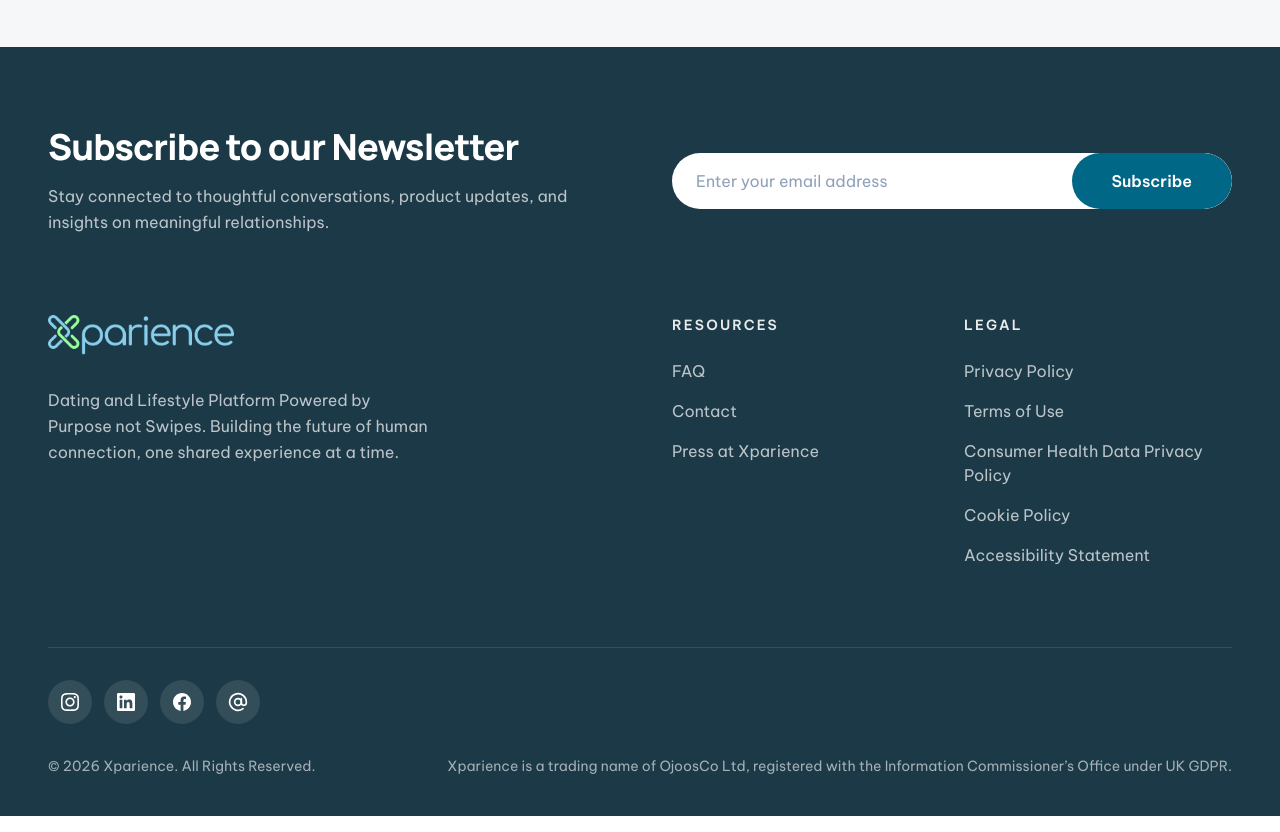
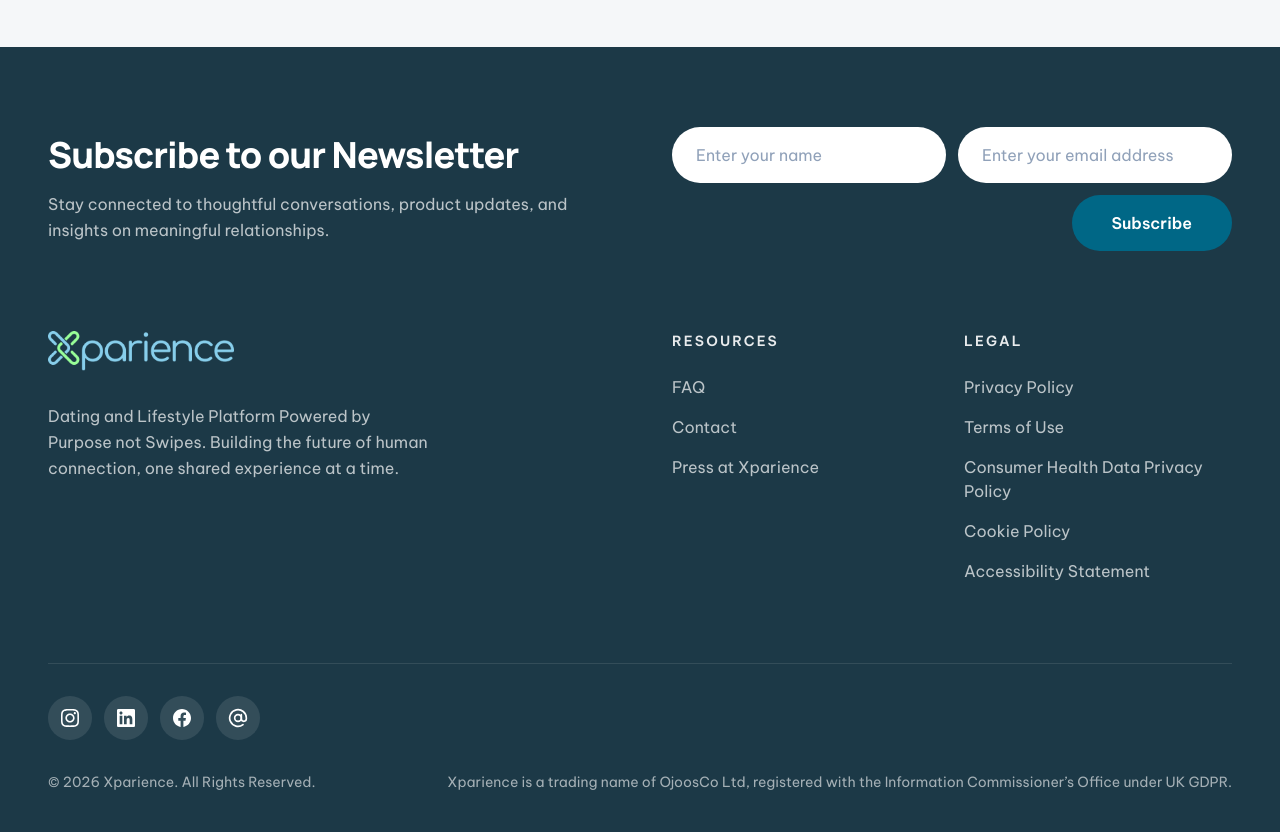
Before and after one commit to OjoosCo-Ltd/Xparience-Web, a Next.js app: page /support in a window 1280 px wide. Shown: the part 5060-5892 px from the top of the page. Built offline with nearby package versions, Linux system fonts and the light colour scheme; no server answers.

Commit message:
feat: add name field to newsletter and waitlist forms

```diff
--- a/components/pages/blog/dispatch-cta.tsx
+++ b/components/pages/blog/dispatch-cta.tsx
@@ -35,9 +35,18 @@
           </p>
 
           <form
-            className="mx-auto mt-10 flex max-w-lg flex-col gap-3 sm:flex-row"
+            className="mx-auto mt-10 flex max-w-lg flex-col gap-3"
             onSubmit={handleSubmit}
           >
+            <input
+              name="name"
+              type="text"
+              required
+              placeholder="Your name"
+              aria-label="Your name"
+              className="w-full rounded-full bg-white px-6 py-4 text-base text-slate-700 shadow-sm placeholder:text-slate-400 focus:outline-none focus:ring-2 focus:ring-brand/40"
+            />
+            <div className="flex flex-col gap-3 sm:flex-row">
               <input
                 name="email"
                 type="email"
@@ -53,6 +62,7 @@
               >
                 {status === "submitting" ? "Sending…" : "Subscribe"}
               </button>
+            </div>
           </form>
           {status === "success" ? (
             <p className="mt-4 text-sm font-semibold text-[#1f4f63]">
--- a/components/pages/home/waitlist-section.tsx
+++ b/components/pages/home/waitlist-section.tsx
@@ -25,15 +25,22 @@
               the first to try it.
             </p>
 
-            <form
-              className="mt-10 flex flex-col gap-4 sm:flex-row"
-              onSubmit={handleSubmit}
-            >
+            <form className="mt-10 flex flex-col gap-4" onSubmit={handleSubmit}>
+              <input
+                name="name"
+                type="text"
+                required
+                placeholder="Enter your name"
+                aria-label="Your name"
+                className="w-full max-w-105 rounded-full bg-white px-6 py-4 text-base text-slate-700 placeholder:text-slate-400 focus:outline-none focus:ring-2 focus:ring-white/60"
+              />
+              <div className="flex flex-col gap-4 sm:flex-row">
                 <input
                   name="email"
                   type="email"
                   required
                   placeholder="Enter your email"
+                  aria-label="Your email address"
                   className="w-full max-w-105 rounded-full bg-white px-6 py-4 text-base text-slate-700 placeholder:text-slate-400 focus:outline-none focus:ring-2 focus:ring-white/60"
                 />
                 <button
@@ -43,6 +50,7 @@
                 >
                   {status === "submitting" ? "Sending…" : "Submit"}
                 </button>
+              </div>
             </form>
             {status === "success" ? (
               <p className="mt-4 text-sm font-medium text-white">
--- a/components/pages/how-it-works/how-it-works-hero.tsx
+++ b/components/pages/how-it-works/how-it-works-hero.tsx
@@ -39,15 +39,22 @@
             for depth, intentionality, and meaningful human connection.
           </p>
 
-          <form
-            onSubmit={handleSubmit}
-            className="mt-10 flex flex-col gap-4 sm:flex-row"
-          >
+          <form onSubmit={handleSubmit} className="mt-10 flex flex-col gap-4">
+            <input
+              name="name"
+              type="text"
+              required
+              placeholder="Enter your name"
+              aria-label="Your name"
+              className="w-full max-w-95 rounded-full bg-white px-6 py-4 text-base text-slate-700 placeholder:text-slate-400 focus:outline-none focus:ring-2 focus:ring-white/70"
+            />
+            <div className="flex flex-col gap-4 sm:flex-row">
               <input
                 name="email"
                 type="email"
                 required
                 placeholder="Enter your email address"
+                aria-label="Your email address"
                 className="w-full max-w-95 rounded-full bg-white px-6 py-4 text-base text-slate-700 placeholder:text-slate-400 focus:outline-none focus:ring-2 focus:ring-white/70"
               />
               <button
@@ -57,6 +64,7 @@
               >
                 {status === "submitting" ? "Joining…" : "Join Waitlist"}
               </button>
+            </div>
           </form>
           {status === "success" ? (
             <p className="mt-4 text-sm font-semibold text-[#1f4f63]">
--- a/components/site-footer.tsx
+++ b/components/site-footer.tsx
@@ -139,21 +139,29 @@
             </p>
           </div>
           <div>
-            <form
-              className="flex overflow-hidden rounded-full bg-white"
-              onSubmit={handleSubmit}
-            >
+            <form className="flex flex-col gap-3" onSubmit={handleSubmit}>
+              <div className="flex flex-col gap-3 sm:flex-row">
+                <input
+                  name="name"
+                  type="text"
+                  required
+                  placeholder="Enter your name"
+                  aria-label="Your name"
+                  className="w-full min-w-0 flex-1 rounded-full bg-white px-6 py-4 text-base text-slate-700 placeholder:text-slate-400 focus:outline-none focus:ring-2 focus:ring-white/60"
+                />
                 <input
                   name="email"
                   type="email"
                   required
                   placeholder="Enter your email address"
-                className="w-full min-w-0 flex-1 px-6 py-4 text-base text-slate-700 placeholder:text-slate-400 focus:outline-none"
+                  aria-label="Your email address"
+                  className="w-full min-w-0 flex-1 rounded-full bg-white px-6 py-4 text-base text-slate-700 placeholder:text-slate-400 focus:outline-none focus:ring-2 focus:ring-white/60"
                 />
+              </div>
               <button
                 type="submit"
                 disabled={status === "submitting"}
-                className="shrink-0 rounded-full bg-[#006786] px-8 py-4 text-base font-semibold text-white transition-colors hover:bg-[#00546d] disabled:cursor-not-allowed disabled:opacity-70 sm:px-10"
+                className="w-full rounded-full bg-[#006786] px-10 py-4 text-base font-semibold text-white transition-colors hover:bg-[#00546d] disabled:cursor-not-allowed disabled:opacity-70 sm:w-auto sm:self-end"
               >
                 {status === "submitting" ? "Sending…" : "Subscribe"}
               </button>
```
Lines whose indentation alone changed are shown as unchanged.
